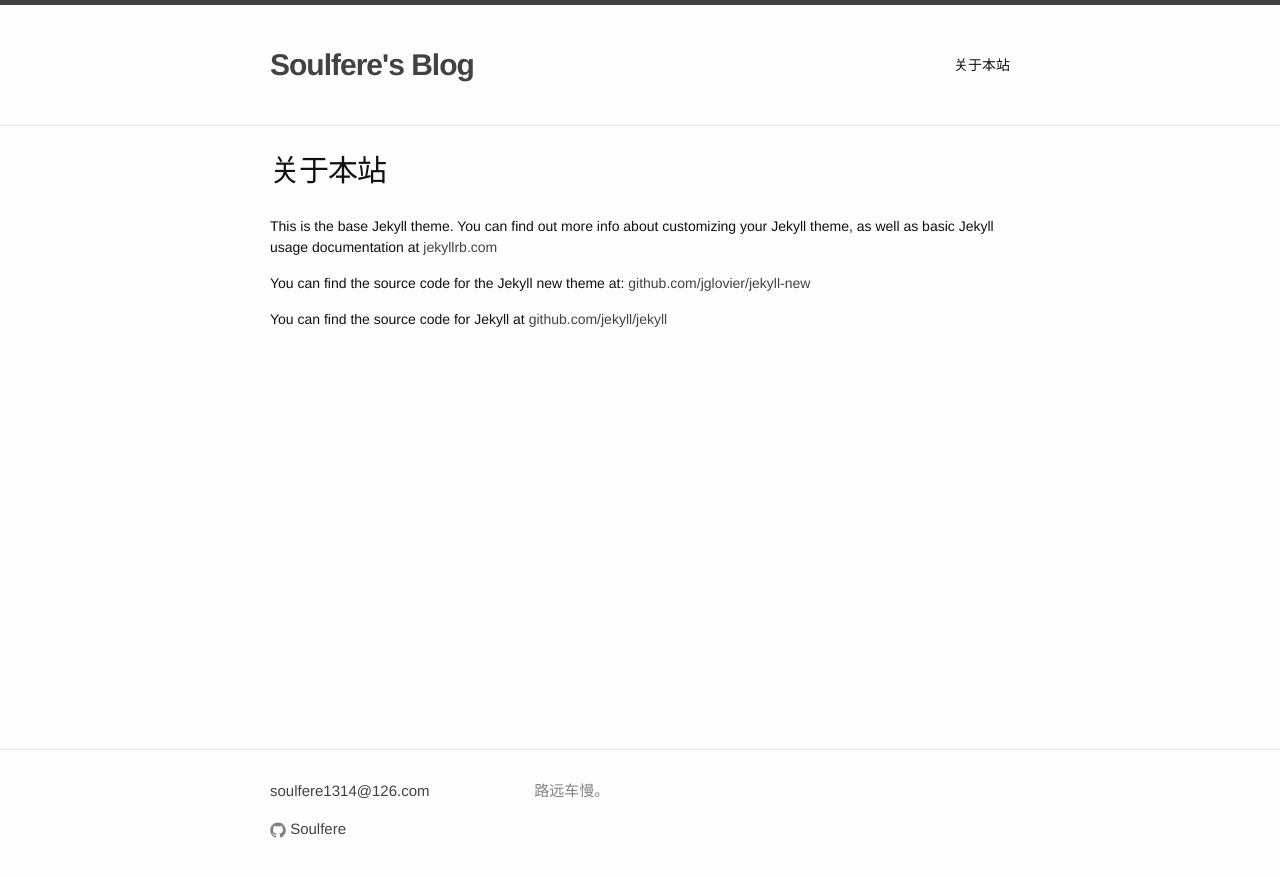
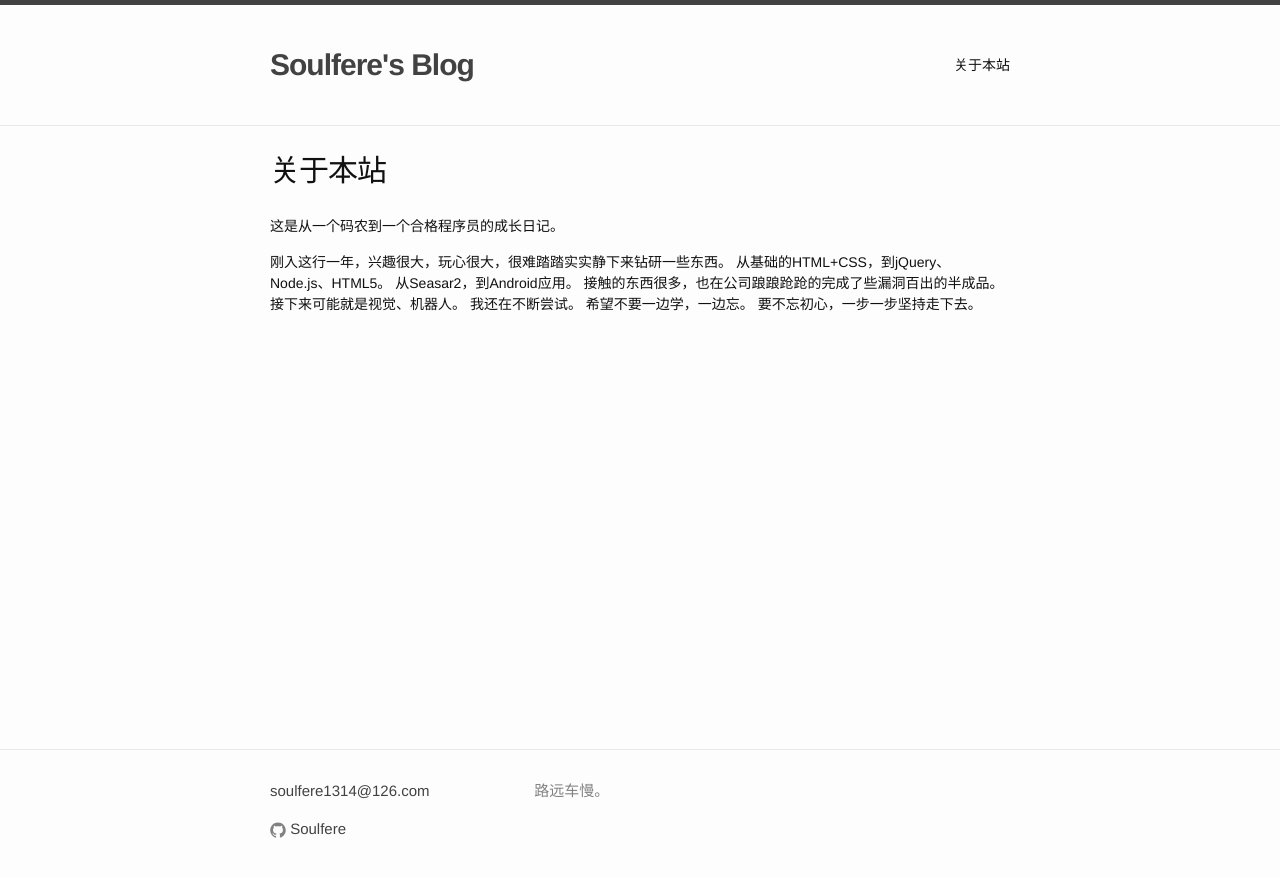
Before and after one commit to soulfere/soulfere.github.io, a Jekyll site: the page built from about.md, in a window 1280 px wide. Shown: the top 877 px of the page. Built offline with Jekyll 4.4.1, drawn with Linux system fonts in a browser that asks for light colours.

Commit message:
Add content.

```diff
--- a/about.md
+++ b/about.md
@@ -4,8 +4,14 @@ title: 关于本站
 permalink: /about/
 ---
 
-This is the base Jekyll theme. You can find out more info about customizing your Jekyll theme, as well as basic Jekyll usage documentation at [jekyllrb.com](http://jekyllrb.com/)
+这是从一个码农到一个合格程序员的成长日记。
 
-You can find the source code for the Jekyll new theme at: [github.com/jglovier/jekyll-new](https://github.com/jglovier/jekyll-new)
 
-You can find the source code for Jekyll at [github.com/jekyll/jekyll](https://github.com/jekyll/jekyll)
+刚入这行一年，兴趣很大，玩心很大，很难踏踏实实静下来钻研一些东西。
+从基础的HTML+CSS，到jQuery、Node.js、HTML5。
+从Seasar2，到Android应用。
+接触的东西很多，也在公司踉踉跄跄的完成了些漏洞百出的半成品。
+接下来可能就是视觉、机器人。
+我还在不断尝试。
+希望不要一边学，一边忘。
+要不忘初心，一步一步坚持走下去。
```
